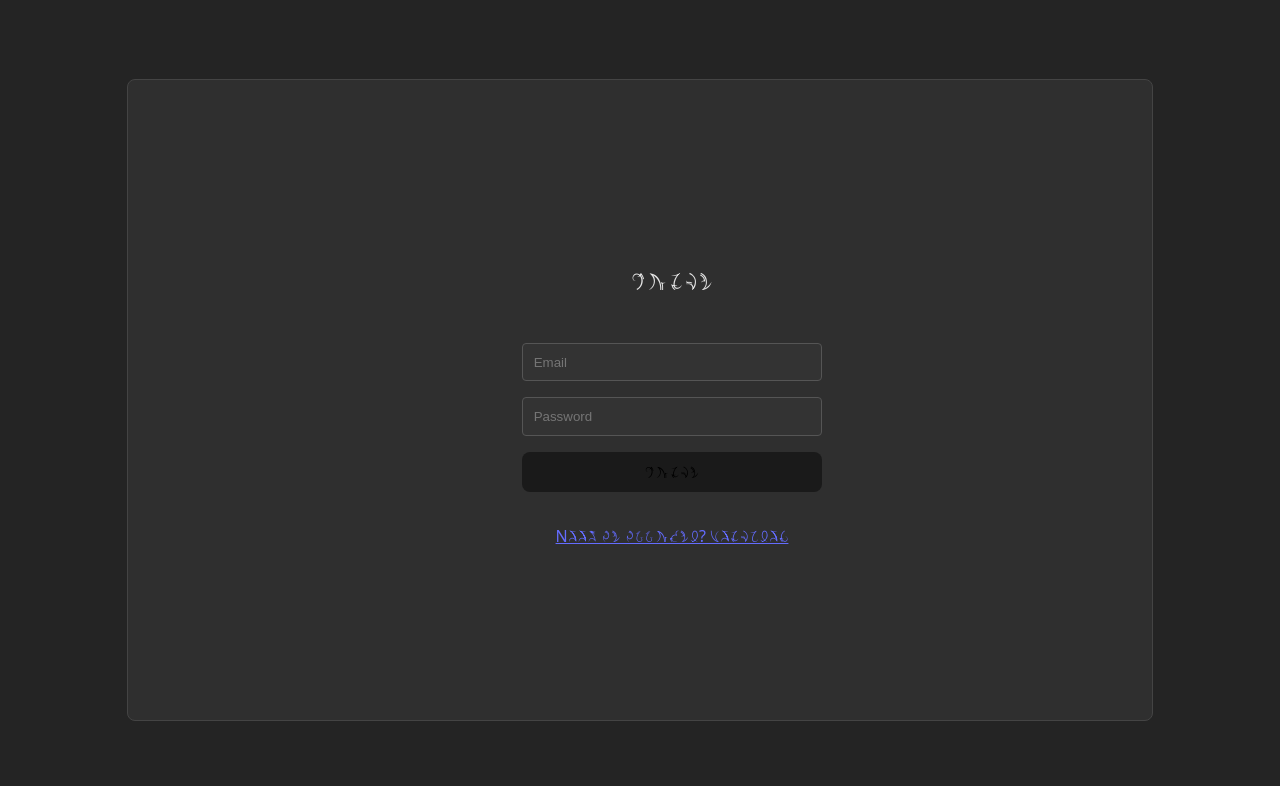
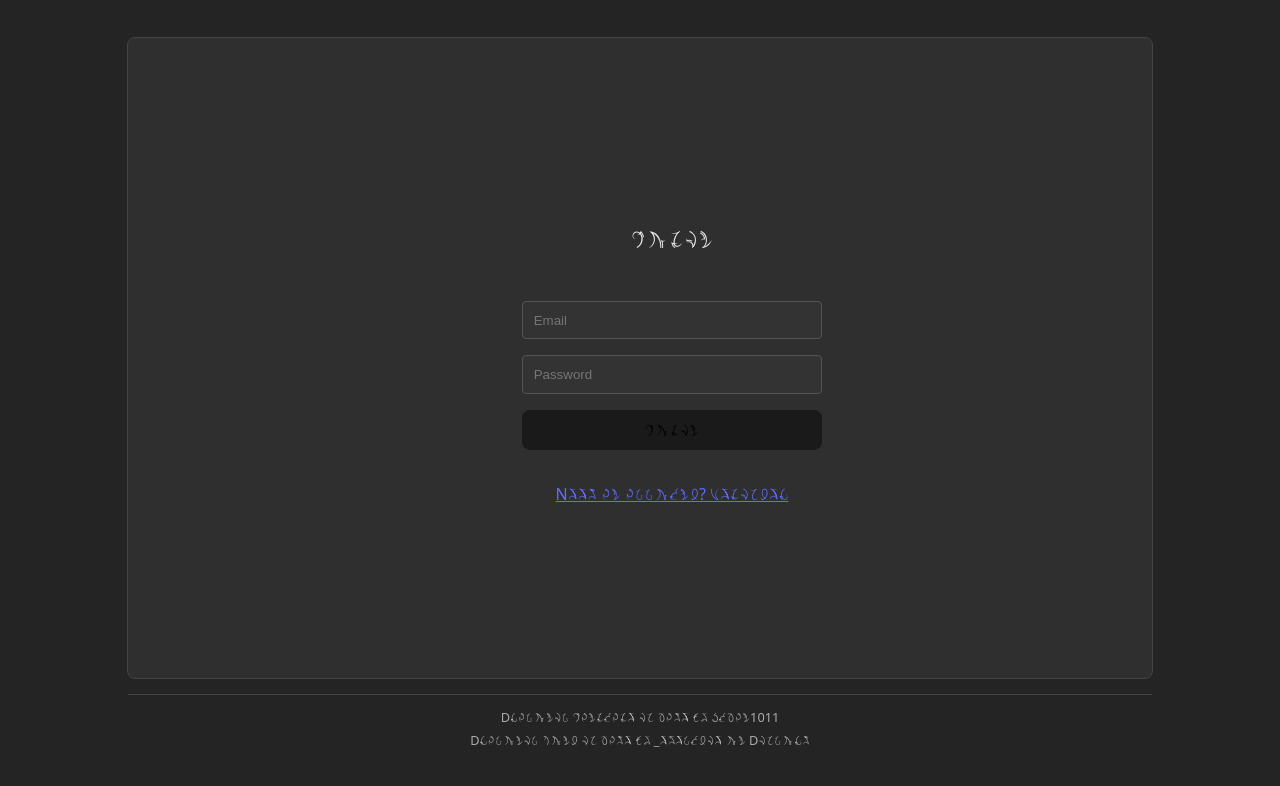
Before and after one commit to supastishn/draconic-chat, a React (Vite) app: page / in a window 1280 px wide. Shown: the top 786 px of the page. Built offline with nearby package versions, Linux system fonts and the light colour scheme; no server answers.

Commit message:
feat: Add attribution footer

```diff
--- a/src/App.css
+++ b/src/App.css
@@ -213,3 +213,21 @@ h1 { /* This h1 is inside .app-container now */
   background-color: #3a3a3a; /* No hover effect for empty keys */
   border-color: #444;
 }
+
+/* Attribution Footer Styles */
+.attribution-footer {
+  width: 80vw; /* Match app-container and keyboard width */
+  padding: 10px;
+  margin-top: 15px; /* Space above the footer */
+  text-align: center;
+  font-size: 0.8em;
+  color: #aaa; /* Light grey text for footer */
+  background-color: #242424; /* Match root background or choose a subtle one */
+  border-top: 1px solid #444; /* Optional: separator line */
+  border-radius: 0 0 8px 8px; /* Optional: round bottom corners if keyboard is rounded */
+  box-sizing: border-box;
+}
+
+.attribution-footer p {
+  margin: 0.25em 0; /* Small margin between lines */
+}
--- a/src/App.jsx
+++ b/src/App.jsx
@@ -79,6 +79,10 @@ function App() {
       {currentUser && (
         <OnScreenKeyboard onKeyPress={handleKeyPressFromKeyboard} />
       )}
+      <footer className="attribution-footer">
+        <p>Draconic Language is made by human1011</p>
+        <p>Draconic Font is made by _executie on Discord</p>
+      </footer>
     </div>
   )
 }
```
